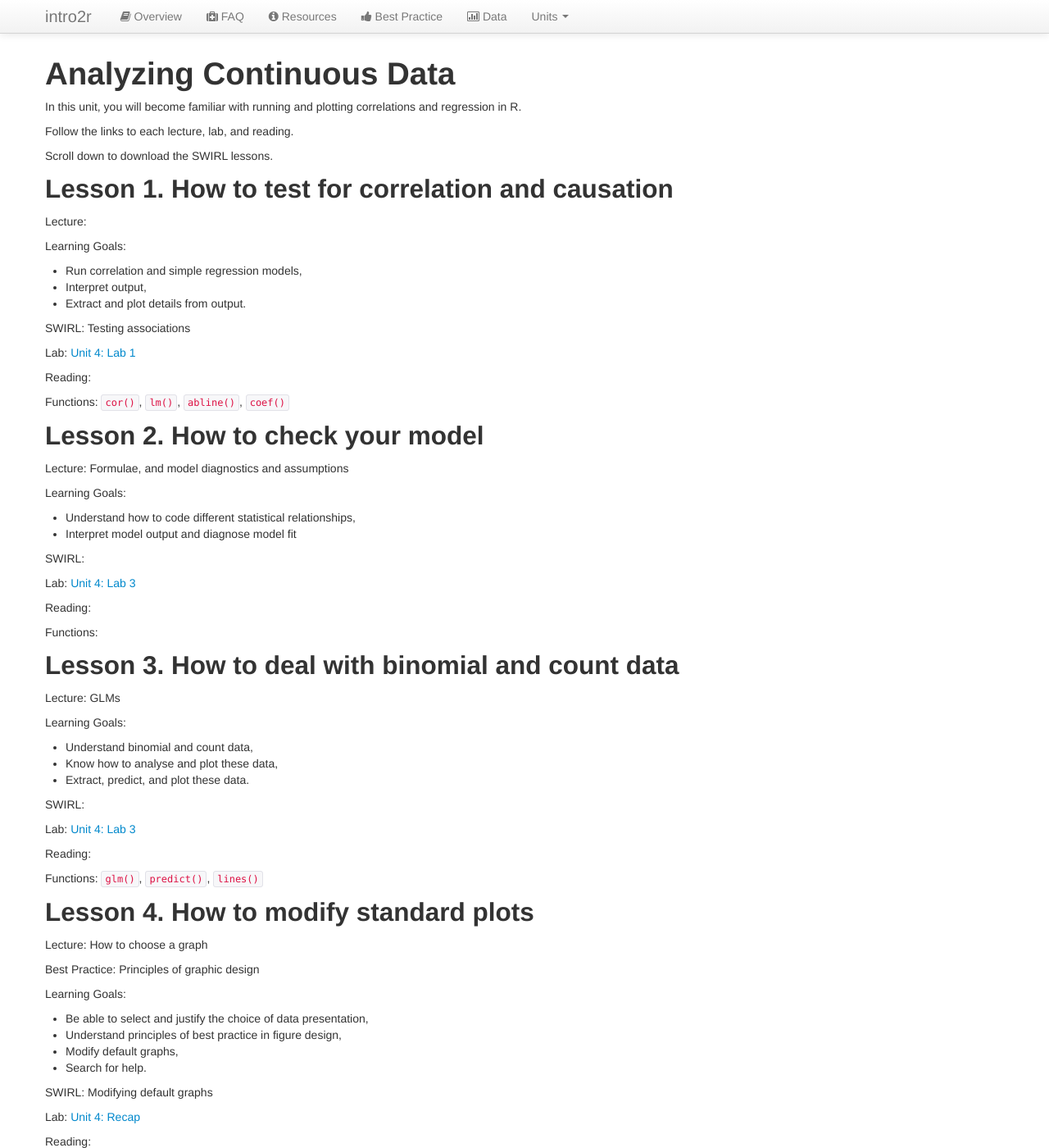
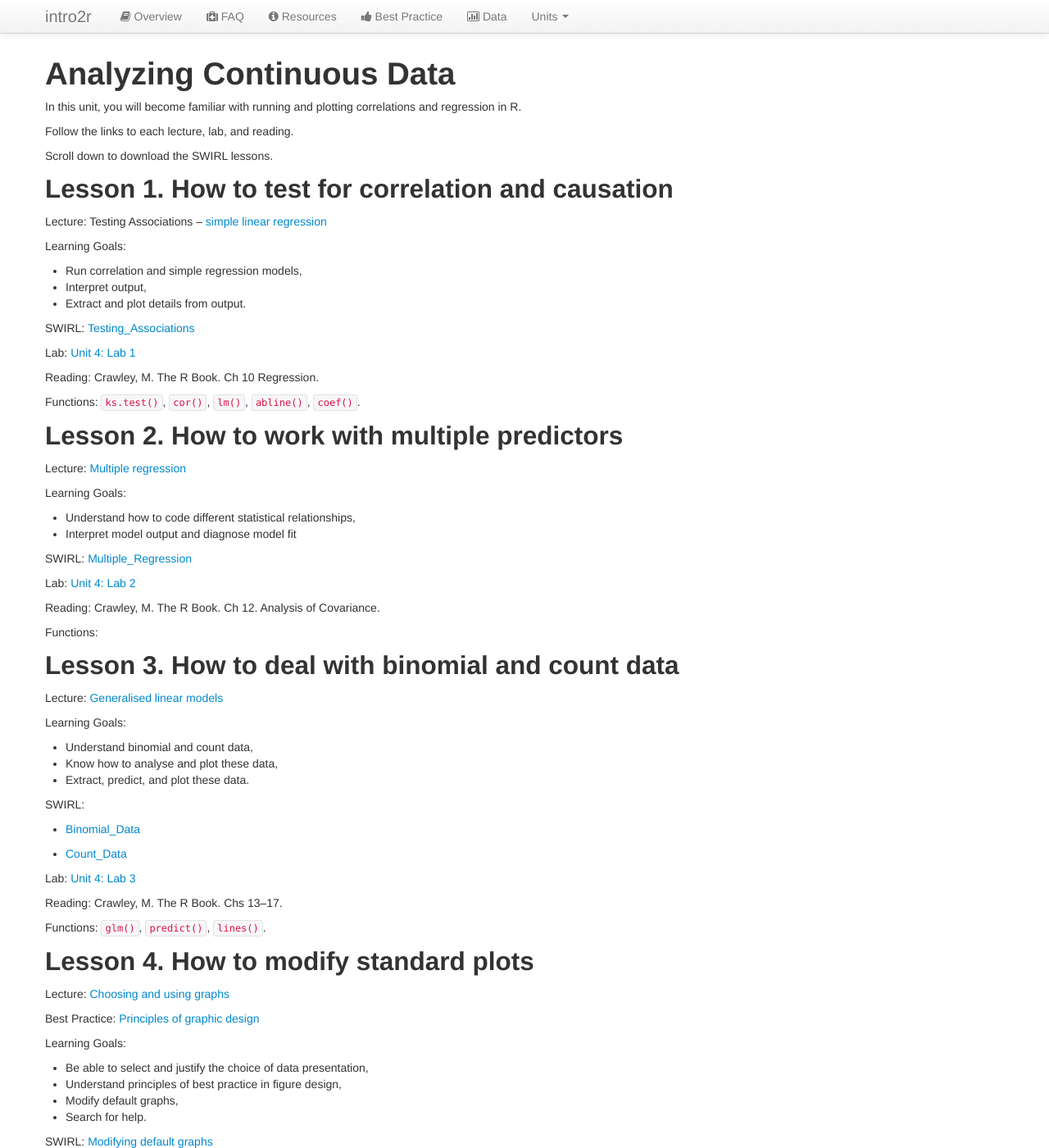
Before and after one commit to intro2r/intro2r, a Jekyll site: the page built from unit4/index.md, in a window 1280 px wide and 1400 px high. Shown: the whole window at 82% size. Built offline with Jekyll 4.4.1, drawn with Linux system fonts in a browser that asks for light colours.

Commit message:
Update index.md

```diff
--- a/unit4/index.md
+++ b/unit4/index.md
@@ -14,41 +14,41 @@ Scroll down to download the SWIRL lessons.
 
 ## Lesson 1. How to test for correlation and causation
 
-Lecture:
+Lecture: Testing Associations -- [simple linear regression](../unit4/testing-associations.html)
 
 Learning Goals:
  - Run correlation and simple regression models,
  - Interpret output,
  - Extract and plot details from output.
 
-SWIRL: Testing associations
+SWIRL: [Testing_Associations](../unit4/swirl/Testing_Associations.html)
 
-Lab: [Unit 4: Lab 1](URL)
+Lab: [Unit 4: Lab 1](../unit4/labs.html)
 
-Reading:
+Reading: Crawley, M. The R Book. Ch 10 Regression.
 
-Functions: `cor()`, `lm()`, `abline()`, `coef()`
+Functions: `ks.test()`, `cor()`, `lm()`, `abline()`, `coef()`.
 
 
-## Lesson 2. How to check your model
+## Lesson 2. How to work with multiple predictors
 
-Lecture: Formulae, and model diagnostics and assumptions
+Lecture: [Multiple regression](../unit4/multiple-regression.html)
 
 Learning Goals:
  - Understand how to code different statistical relationships,
  - Interpret model output and diagnose model fit
 
-SWIRL:
+SWIRL: [Multiple_Regression](../unit4/swirl/Multiple_Regression.html)
 
-Lab: [Unit 4: Lab 3](URL)
+Lab: [Unit 4: Lab 2](../unit4/labs.html)
 
-Reading:
+Reading: Crawley, M. The R Book. Ch 12. Analysis of Covariance.
 
 Functions:
 
 ## Lesson 3. How to deal with binomial and count data
 
-Lecture: GLMs
+Lecture: [Generalised linear models](../unit4/Generalised-linear-models.html)
 
 Learning Goals:
  - Understand binomial and count data,
@@ -57,18 +57,22 @@ Learning Goals:
 
 SWIRL:
 
-Lab: [Unit 4: Lab 3](URL)
+ - [Binomial_Data](../unit4/swirl/Binomial_Data.html)
 
-Reading:
+ - [Count_Data](../unit4/swirl/Count_Data.html)
 
-Functions: `glm()`, `predict()`, `lines()`
+Lab: [Unit 4: Lab 3](../unit4/labs.html)
+
+Reading: Crawley, M. The R Book. Chs 13--17.
+
+Functions: `glm()`, `predict()`, `lines()`.
 
 
 ## Lesson 4. How to modify standard plots
 
-Lecture: How to choose a graph
+Lecture: [Choosing and using graphs]()
 
-Best Practice: Principles of graphic design
+Best Practice: [Principles of graphic design]()
 
 Learning Goals:
  - Be able to select and justify the choice of data presentation,
@@ -77,9 +81,9 @@ Learning Goals:
  - Search for help.
 
 
-SWIRL: Modifying default graphs
+SWIRL: [Modifying default graphs](../unit4/swirl/ ..)
 
-Lab: [Unit 4: Recap](URL)
+Lab: [Unit 4: Recap](../unit4/labs.html)
 
 Reading:
 
```
